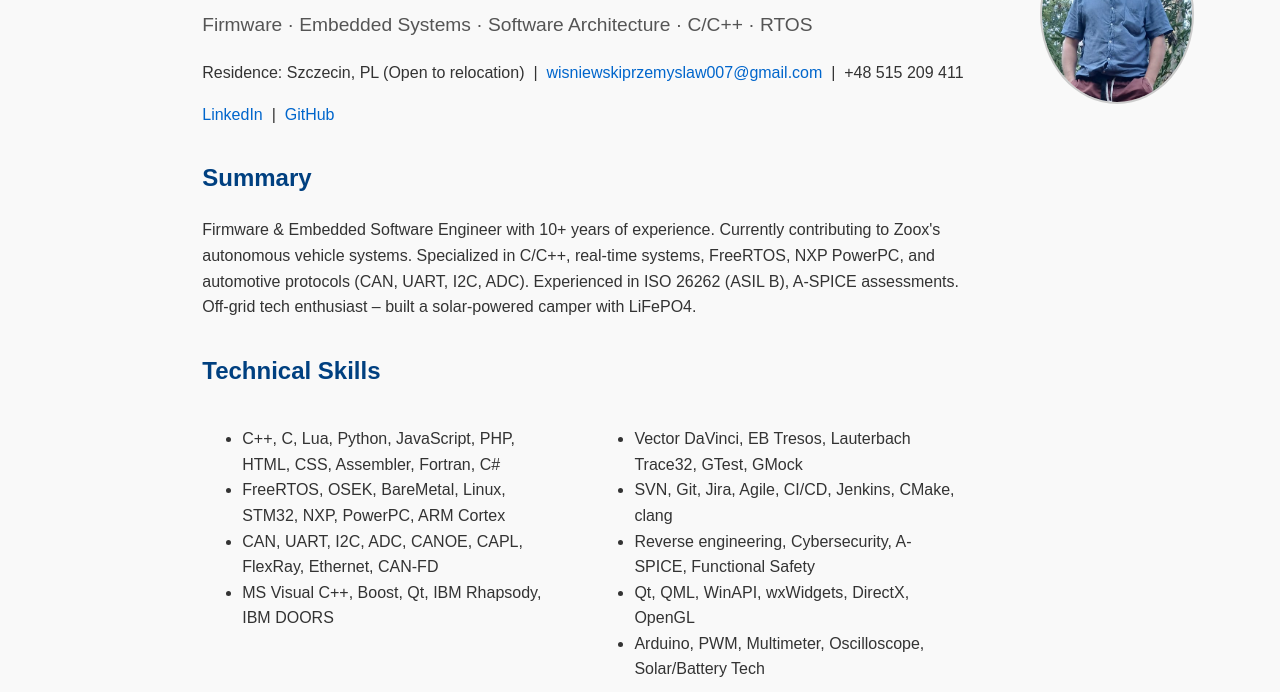
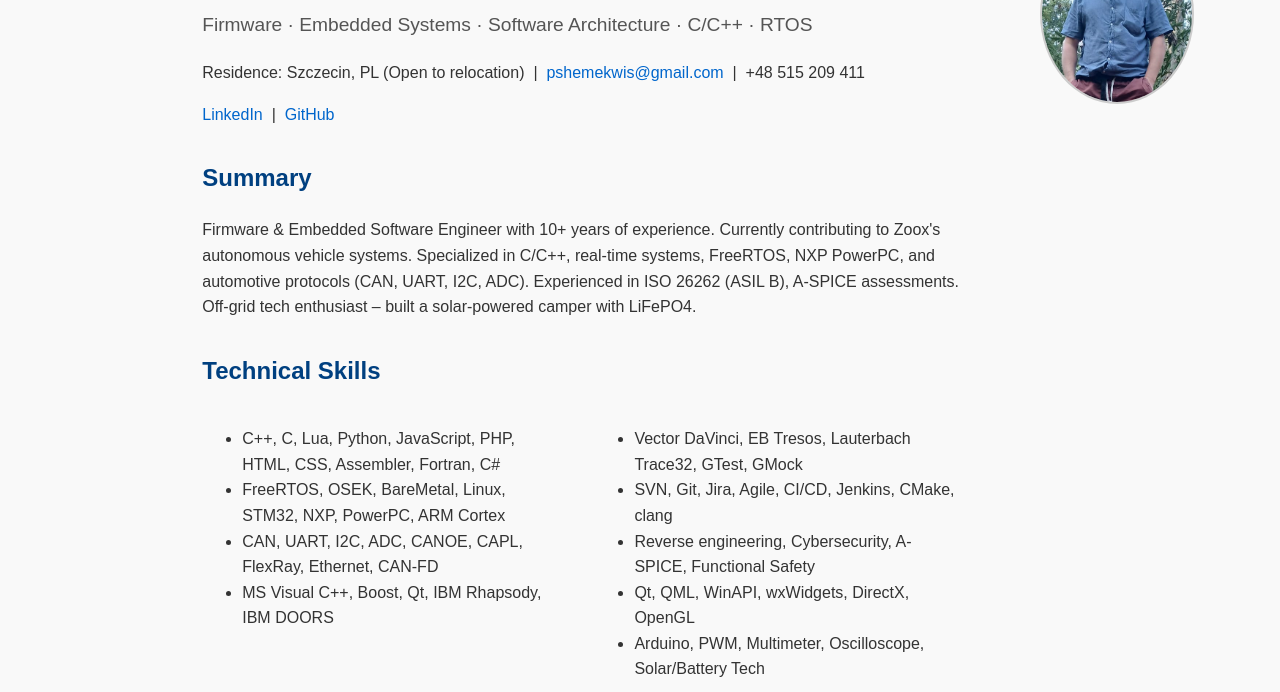
Before and after one commit to pshemekwis/pshemekwis.github.io, a plain HTML site: page index.html in a window 1280 px wide. Shown: the part 108-800 px from the top of the page. Drawn offline with Linux system fonts and the light colour scheme.

Commit message:
Update index.html

```diff
--- a/index.html
+++ b/index.html
@@ -72,7 +72,7 @@
     Firmware · Embedded Systems · Software Architecture · C/C++ · RTOS
     </p>
     <p class="contact">
-      Residence: Szczecin, PL (Open to relocation) &nbsp;|&nbsp; <a href="mailto:wisniewskiprzemyslaw007@gmail.com">wisniewskiprzemyslaw007@gmail.com</a> &nbsp;|&nbsp; +48 515 209 411
+      Residence: Szczecin, PL (Open to relocation) &nbsp;|&nbsp; <a href="mailto:pshemekwis@gmail.com">pshemekwis@gmail.com</a> &nbsp;|&nbsp; +48 515 209 411
     </p>
     <p class="links">
       <a href="https://www.linkedin.com/in/pshemekwis/" target="_blank">LinkedIn</a> &nbsp;|&nbsp;
```
